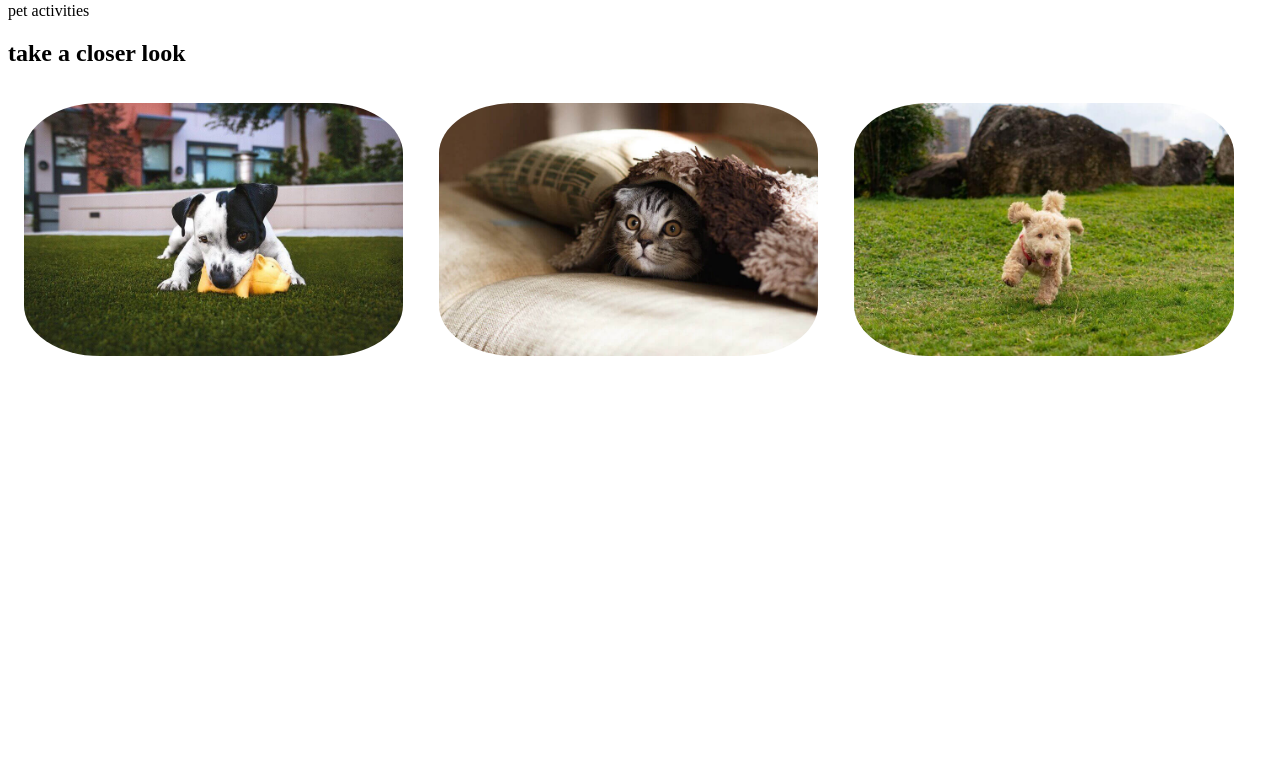
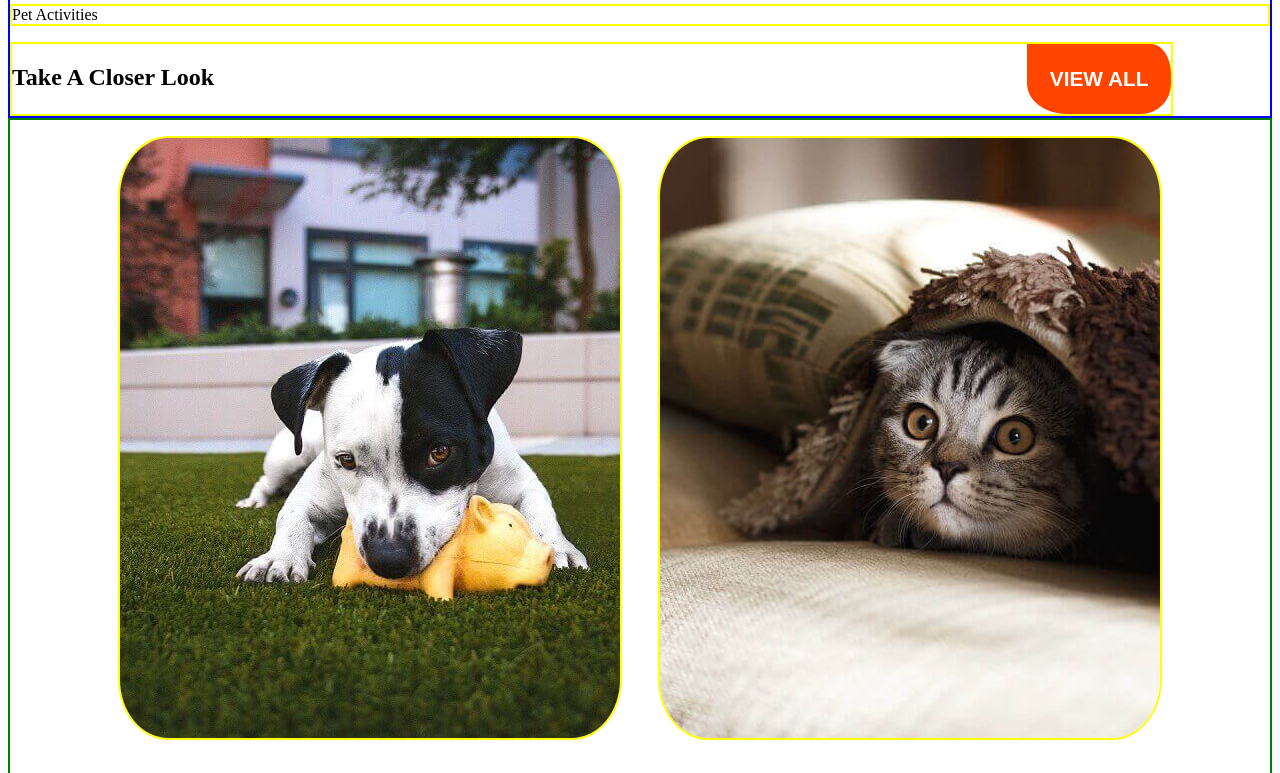
Before and after one commit to AlbertoArochal/202210-W2-puppies, a website: page index.html in a window 1280 px wide. Shown: the part 176-949 px from the top of the page. Before the commit the page ends 800 px from the top, so only its background shows below. Drawn offline with Linux system fonts and the light colour scheme.

Commit message:
add subheader and frames

```diff
--- a/index.html
+++ b/index.html
@@ -21,11 +21,18 @@
     </header>
 
     <section>
-        <p>pet activities</p>
-        <h1>take a closer look</h1>
-        <img src="/images/01.jpg" alt="little dog biting yellow pig">
-        <img src="/images/02.jpg" alt="Little cat in bed">
-        <img src="/images/03.jpg" alt="little dog running in the grass">
+        <div class="text__container">
+            <p>Pet Activities</p>
+            <span>
+                <h1>Take A Closer Look</h1>
+                <button>VIEW ALL</button>
+            </span>
+        </div>
+        <div>
+            <img src="/images/01.jpg" alt="little dog biting yellow pig">
+            <img src="/images/02.jpg" alt="Little cat in bed">
+            <img src="/images/03.jpg" alt="little dog running in the grass">
+        </div>
     </section>
 
 </body>
--- a/styles/styles.css
+++ b/styles/styles.css
@@ -22,17 +22,63 @@ button {
     padding: 1em;
 }
 
+button:hover {
+    cursor: pointer;
+}
+
 header button {
     background-color: white;
     border: 2px orangered solid;
 }
 
-section>img {
+.text__container {
+    border: blue solid 2px;
+    text-align: left
+}
+
+section>div>img {
     display: inline;
-    border-radius: 20%;
-    max-width: 30%;
-    height: 40%;
+    border-radius: 10%;
+    width: 500px;
+    height: 600px;
     margin: 1em;
     image-orientation: from-image;
+    transition: 0.3s;
+    object-fit: cover;
 
 }
+
+section>div {
+    justify-items: space-between;
+    border: 2px green solid;
+    display: flexbox;
+    text-align: center;
+}
+
+section>div>img:hover {
+    width: 33%;
+    cursor: pointer;
+}
+
+section>div>span>button {
+    display: inline;
+    background-color: orangered;
+    color: white;
+    font-size: 1.3em;
+    font-weight: 600;
+}
+
+section>div>* {
+    border: 2px yellow solid;
+    display: inline;
+}
+
+section>div>p {
+    display: block;
+}
+
+section>div>span {
+    display: flex;
+    justify-content: space-between;
+    max-width: 92%;
+}
```
